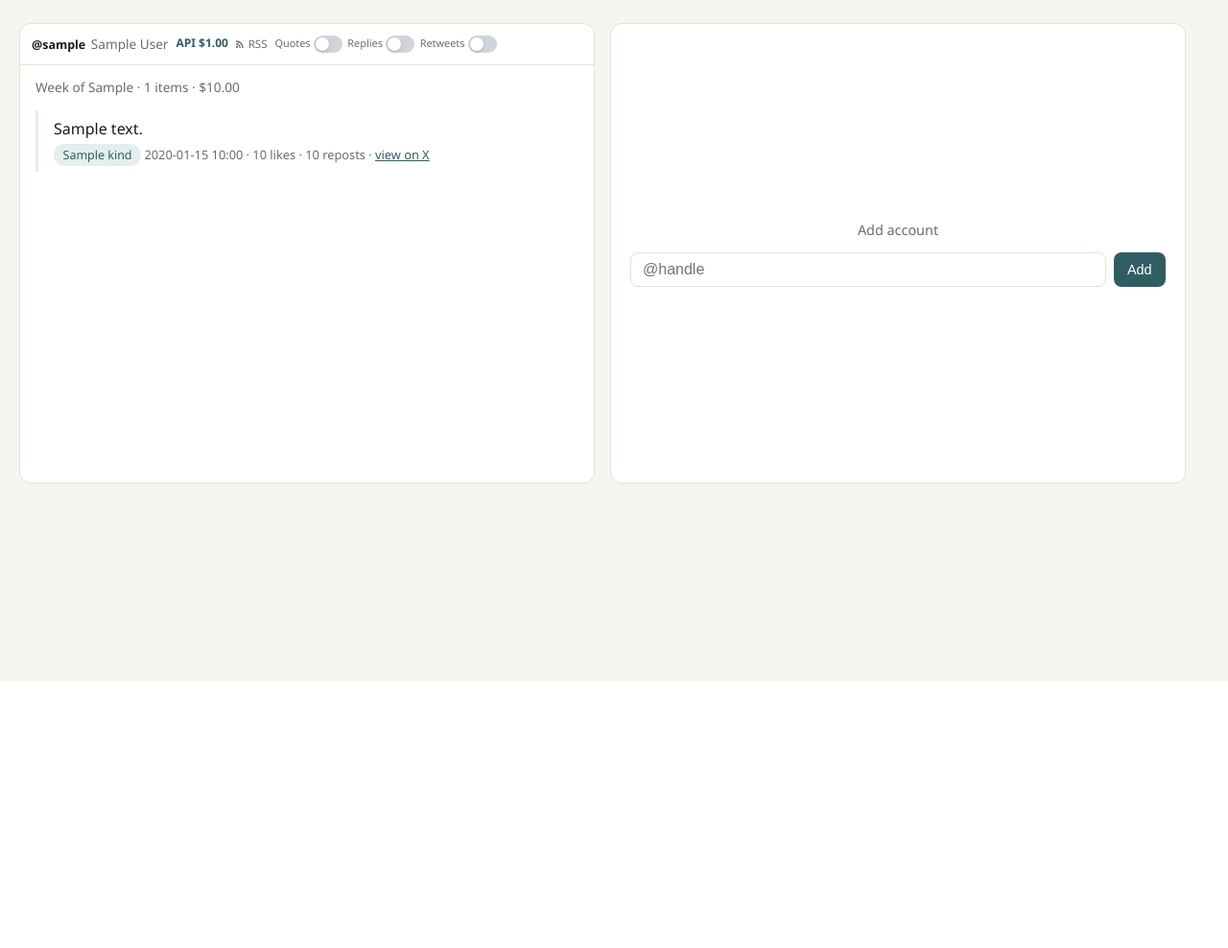
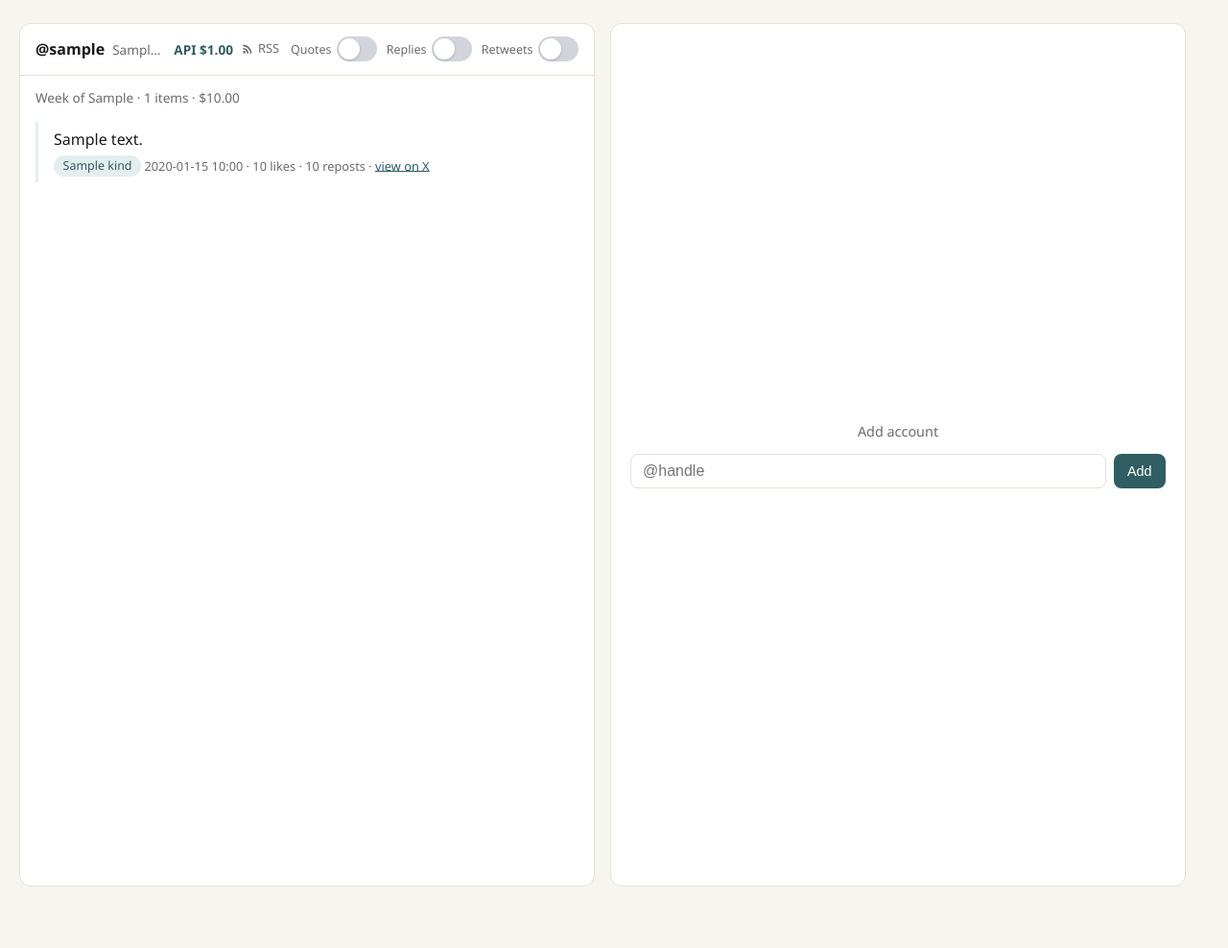
Before and after one commit to jdserenity/newsletter-tool, a Python web app: template app/templates/home.html in a window 1280 px wide. Shown: the part 90-1078 px from the top of the page at 96% size. Before the commit the page ends 800 px from the top, so only its background shows below. Run offline with Jinja, Linux system fonts and the light colour scheme; the template is opened without the code that fills it: most values are stand-ins (such as "Sample title", 1, 10 or a date in 2020).

Commit message:
Keep card toolbar on one line and spread it across the card width.
Restores full-size controls, uses nowrap with space-between, and lets the display name shrink with ellipsis instead of wrapping or shrinking everything.

Co-authored-by: Cursor <cursoragent@cursor.com>

```diff
--- a/app/templates/base.html
+++ b/app/templates/base.html
@@ -69,45 +69,48 @@
     flex: 0 0 var(--card-width); width: var(--card-width);
     cursor: grab;
     background: var(--card); border: 1px solid var(--border); border-radius: var(--radius);
-    display: flex; flex-direction: column; max-height: calc(100vh - 8rem); min-height: 480px;
+    display: flex; flex-direction: column; max-height: calc(100vh - 8rem); min-height: 900px;
     overflow: hidden;
   }
   .newsletter-toolbar {
-    display: flex; flex-wrap: wrap; align-items: center; gap: 0.35rem 0.5rem;
-    padding: 0.65rem 0.75rem; border-bottom: 1px solid var(--border);
-    width: 100%; box-sizing: border-box; font-size: 0.78rem;
+    display: flex; flex-wrap: nowrap; align-items: center; justify-content: space-between;
+    gap: 0.75rem; padding: 0.85rem 1rem; border-bottom: 1px solid var(--border);
+    width: 100%; box-sizing: border-box;
   }
   .newsletter-identity {
-    display: flex; align-items: baseline; gap: 0.35rem; min-width: 0;
+    display: flex; align-items: baseline; gap: 0.5rem; min-width: 0; flex: 0 1 auto;
     white-space: nowrap; overflow: hidden;
   }
   .newsletter-identity a { color: var(--ink); text-decoration: none; font-weight: 600; flex-shrink: 0; }
   .newsletter-identity a:hover { color: var(--accent); }
-  .newsletter-identity .muted { overflow: hidden; text-overflow: ellipsis; }
-  .newsletter-meta { display: flex; align-items: center; gap: 0.35rem; white-space: nowrap; flex-shrink: 0; }
-  .api-cost { font-size: 0.75rem; font-weight: 600; color: var(--accent); }
+  .newsletter-identity .muted { overflow: hidden; text-overflow: ellipsis; min-width: 0; }
+  .newsletter-meta { display: flex; align-items: center; gap: 0.5rem; white-space: nowrap; flex: 0 0 auto; }
+  .api-cost { font-size: 0.85rem; font-weight: 600; color: var(--accent); }
   .rss-link {
-    display: inline-flex; align-items: center; gap: 0.2rem;
-    text-decoration: none; font-size: 0.72rem; color: var(--muted);
+    display: inline-flex; align-items: center; gap: 0.25rem;
+    text-decoration: none; font-size: 0.8rem; color: var(--muted);
   }
-  .rss-link svg { width: 12px; height: 12px; fill: currentColor; flex-shrink: 0; }
-  .settings-row { display: flex; align-items: center; gap: 0.35rem; margin: 0; flex-shrink: 0; }
+  .rss-link svg { width: 14px; height: 14px; fill: currentColor; flex-shrink: 0; }
+  .settings-row {
+    display: flex; align-items: center; justify-content: flex-end; gap: 0.6rem;
+    margin: 0; flex: 0 0 auto; min-width: 0;
+  }
   .toggle {
-    display: inline-flex; align-items: center; gap: 0.2rem; cursor: pointer; white-space: nowrap;
-    font-size: 0.68rem; color: var(--muted);
+    display: inline-flex; align-items: center; gap: 0.35rem; cursor: pointer; white-space: nowrap;
+    font-size: 0.78rem; color: var(--muted);
   }
   .toggle input { position: absolute; opacity: 0; width: 0; height: 0; }
   .toggle-rail {
-    position: relative; width: 30px; height: 18px; background: #d1d5db;
+    position: relative; width: 42px; height: 26px; background: #d1d5db;
     border-radius: 999px; transition: background 0.2s; flex-shrink: 0;
   }
   .toggle-thumb {
-    position: absolute; top: 2px; left: 2px; width: 14px; height: 14px;
+    position: absolute; top: 2px; left: 2px; width: 22px; height: 22px;
     background: #fff; border-radius: 50%; box-shadow: 0 1px 3px rgba(0,0,0,0.2);
     transition: transform 0.2s;
   }
   .toggle input:checked + .toggle-rail { background: #34c759; }
-  .toggle input:checked + .toggle-rail .toggle-thumb { transform: translateX(12px); }
+  .toggle input:checked + .toggle-rail .toggle-thumb { transform: translateX(16px); }
   .newsletter-body { padding: 0.75rem 1rem 1rem; overflow-y: auto; flex: 1; min-height: 0; }
   .week-label { margin-bottom: 0.5rem; }
 
```
Also changed, not shown: tests/test_web.py (+3 -2 lines).
